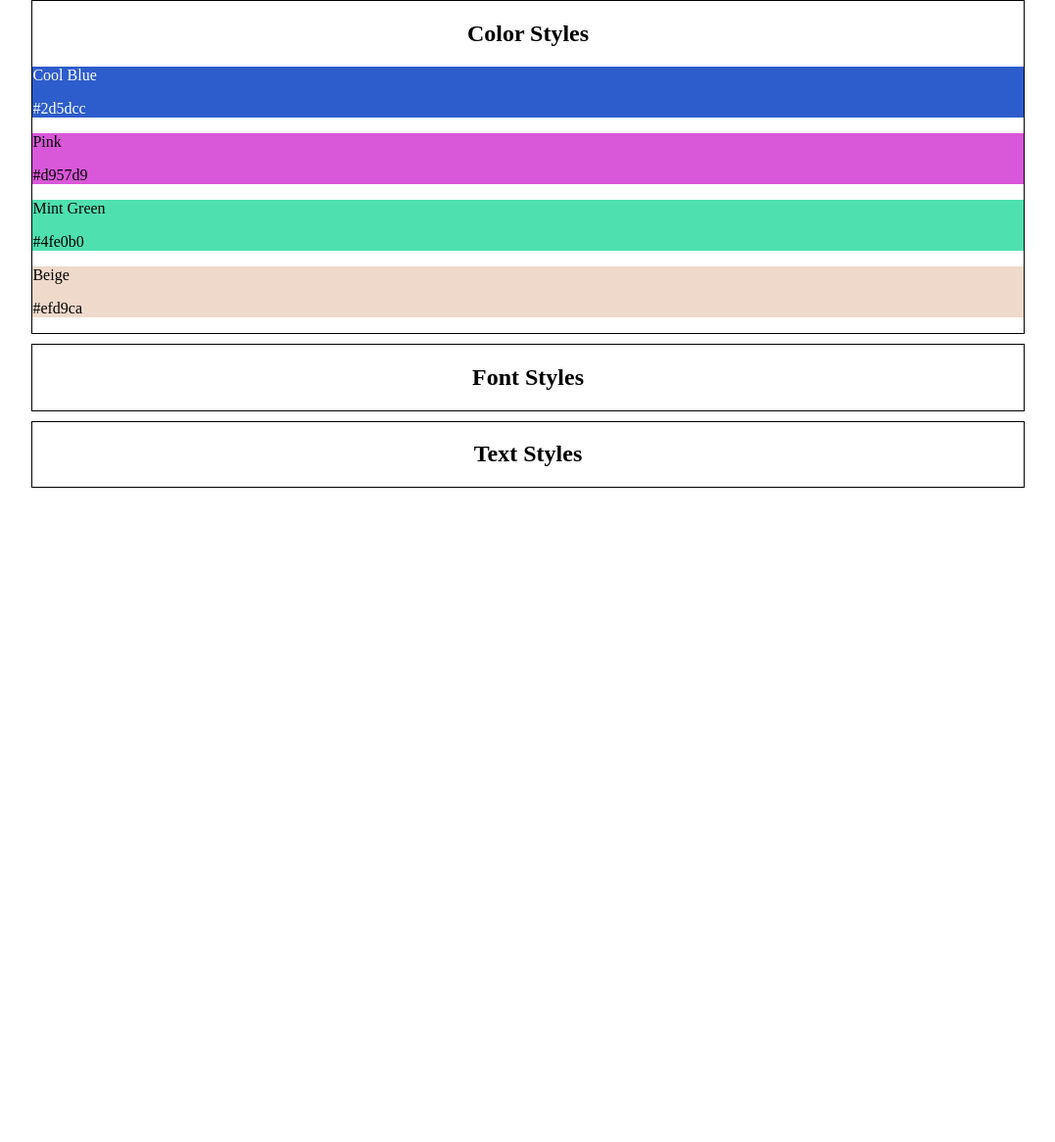
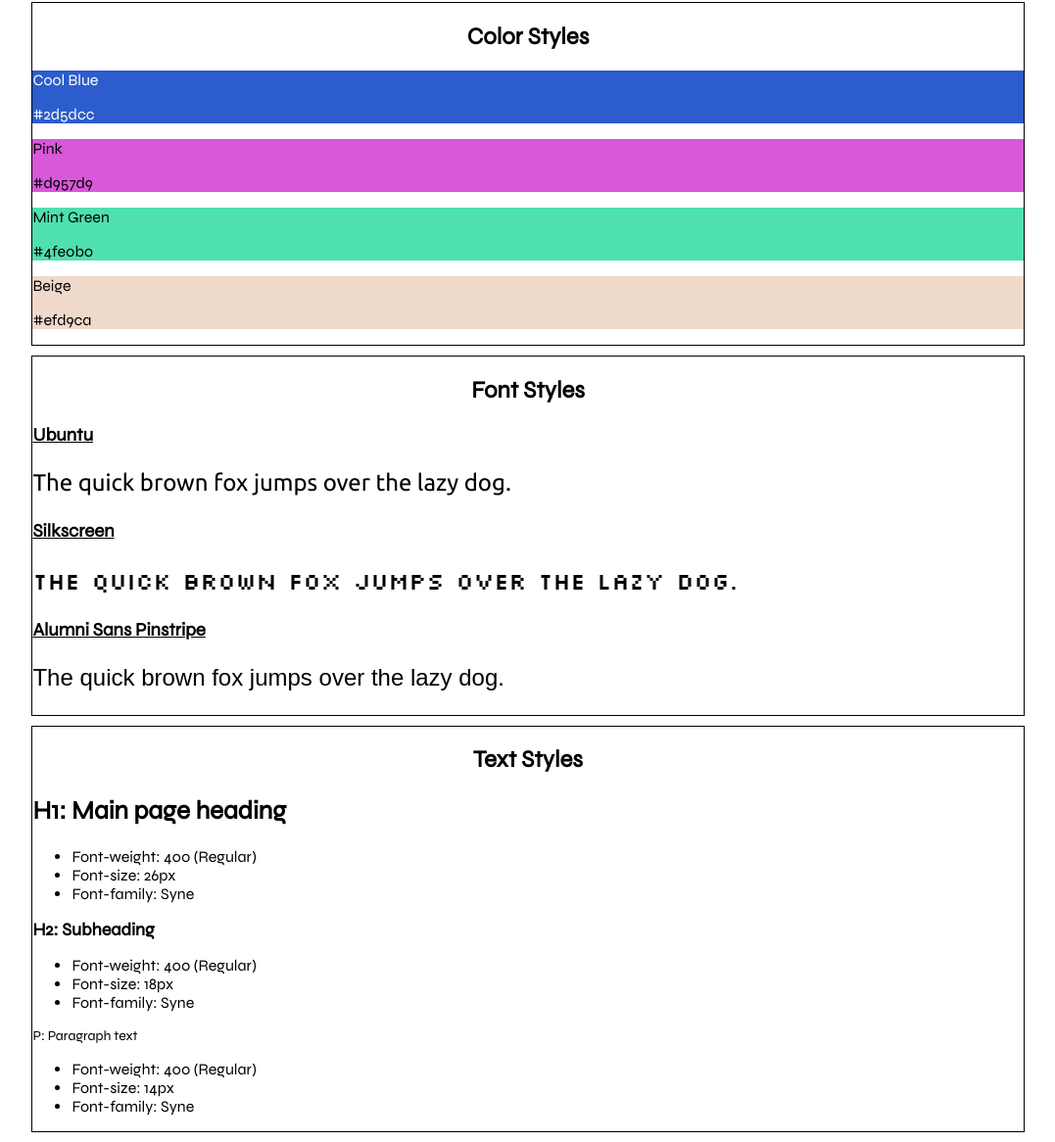
Before and after one commit to 3rd-Web/C_-FEE-16-Challenge-Project, a plain HTML site: page index.html in a window 1280 px wide. Shown: the part 80-1246 px from the top of the page at 98% size, without its empty margins (101-1178 px from the left). Before the commit the page ends 800 px from the top, so only its background shows below. Drawn offline with Linux system fonts and the light colour scheme; a web font is replaced by a local one.

Commit message:
Added Font and Text Styles

```diff
--- a/index.html
+++ b/index.html
@@ -4,7 +4,13 @@
     <meta charset="UTF-8">
     <meta http-equiv="X-UA-Compatible" content="IE=edge">
     <meta name="viewport" content="width=device-width, initial-scale=1.0">
+    <link rel="preconnect" href="https://fonts.googleapis.com">
+<link rel="preconnect" href="https://fonts.gstatic.com" crossorigin>
+<link href="https://fonts.googleapis.com/css2?family=Alumni+Sans+Pinstripe&family=Silkscreen&family=Ubuntu&display=swap" rel="stylesheet">
     <link rel="stylesheet" href="style.css">
+    <link rel="preconnect" href="https://fonts.googleapis.com">
+<link rel="preconnect" href="https://fonts.gstatic.com" crossorigin>
+<link href="https://fonts.googleapis.com/css2?family=Syne&display=swap" rel="stylesheet">
     <title>Website Design System</title>
 </head>
 <body>
@@ -40,15 +46,43 @@
 
     <section class="style-font">
         <h2>Font Styles</h2>
+        <section class="ubuntu">
+          <h3>Ubuntu</h3>
+          <p>The quick brown fox jumps over the lazy dog.</p>
+        </section>
+        <section class="silkscreen">
+          <h3>Silkscreen</h3>
+          <p>The quick brown fox jumps over the lazy dog.</p>
+        </section>
+        <section class="alumni">
+          <h3>Alumni Sans Pinstripe</h3>
+          <p>The quick brown fox jumps over the lazy dog.</p>
+        </section>
     </section>
 
     <!-- text styles  -->
 
     <section class="style-text">
-        <h2>Text Styles</h2>
+        <h2 id="textstyle">Text Styles</h2>
+        <h1> H1: Main page heading</h1>
+        <ul>
+            <li>Font-weight: 400 (Regular)</li>
+            <li>Font-size: 26px</li>
+            <li>Font-family: Syne</li>
+        </ul>
+        <h2>H2: Subheading</h2>
+        <ul>
+            <li>Font-weight: 400 (Regular)</li>
+            <li>Font-size: 18px</li>
+            <li>Font-family: Syne</li>
+        </ul>
+        <p>P: Paragraph text</p>
+        <ul>
+            <li>Font-weight: 400 (Regular)</li>
+            <li>Font-size: 14px</li>
+            <li>Font-family: Syne</li>
+        </ul>
     </section>
-
-
 
 </body>
 </html>
--- a/style.css
+++ b/style.css
@@ -1,5 +1,13 @@
+* {
+    font-family: 'Syne', sans-serif;
+}
+
 h1, h2 {
     text-align: center;
+}
+
+h3 {
+    text-decoration: underline;
 }
 
 .style-color, .style-font, .style-text {
@@ -26,3 +34,44 @@ h1, h2 {
 .color-boxes .color-beige {
     background-color: #efd9ca;
 }
+
+/* font styles  */
+
+.ubuntu p {
+    font-family: 'Ubuntu', sans-serif;
+}
+
+.silkscreen p {
+    font-family: 'Silkscreen', cursive;
+
+}
+
+.alumni p {
+    font-family: 'Alumni Sans Pinstripe', sans-serif;
+}
+
+.style-font p {
+    font-size: 24px;
+}
+
+/* text styles  */
+
+#textstyle {
+    text-align: center;
+    font-size: 24px;
+}
+
+.style-text h1 {
+    text-align: left;
+    font-size: 26px;
+}
+
+.style-text h2 {
+    text-align: left;
+    font-size: 18px;
+}
+
+.style-text p {
+    text-align: left;
+    font-size: 14px;
+}
```
